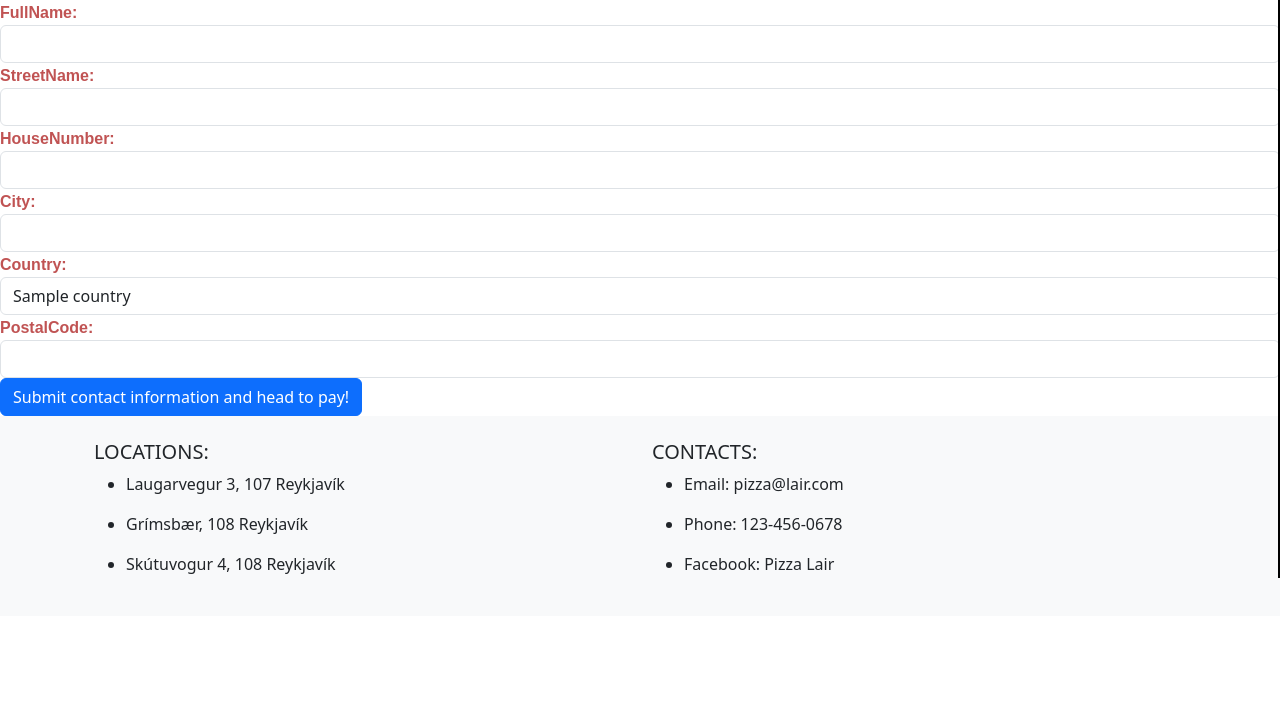
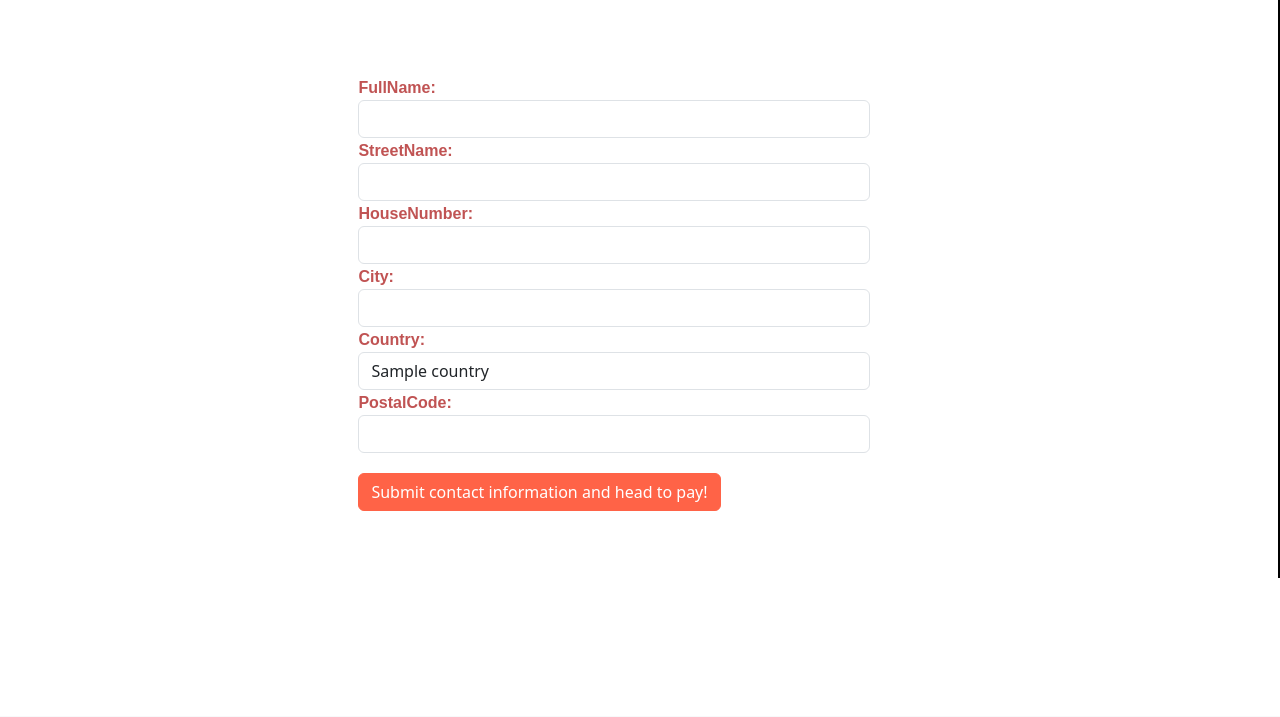
Before and after one commit to dorajohanns/pizza_v2, a Django app: page /checkout/contactInfo in a window 1280 px wide; the page is wider, and only the part inside the window is pictured. Shown: the part 222-939 px from the top of that part. Before the commit the page ends 800 px from the top of that part, so only its background shows below. Run offline with Django 4.2, Linux system fonts and the light colour scheme; a user stored in the database is signed in; tables that the repository leaves empty hold one stand-in row (values such as "Sample post"); grey boxes marked "Sample" are stand-in pictures.

Commit message:
package json

```diff
--- a/static/css/contact_info.css
+++ b/static/css/contact_info.css
@@ -24,4 +24,15 @@ main {
 
 #contact-info-form {
   color: black;
+  margin-left: 28%;
+  margin-top: 75px;
+  margin-bottom: 16%;
+  width: 40%;
 }
+
+#contact-info-submit-button{
+  background-color: tomato;
+  border-color: tomato;
+  margin-top: 20px;
+
+}
--- a/static/css/payment_info.css
+++ b/static/css/payment_info.css
@@ -28,3 +28,10 @@ main {
   margin: 0 auto;
   padding: 20px;
 }
+
+#payment-info-form{
+    margin-left: 28%;
+  margin-top: 75px;
+  margin-bottom: 16%;
+  width: 40%;
+}
--- a/templates/user/login.html
+++ b/templates/user/login.html
@@ -3,7 +3,7 @@
     <header class="register-header">
         <h1 class="register-text">Login in to buy our delicious pizza</h1>
     </header>
-    <form method="post" class="form form-horizontal" id='profile-form' >
+    <form method="post" class="form form-horizontal" >
         {% csrf_token %}
         {{ form }}
     <input type="submit" class="btn btn-primary pull-right" value="login">
```
